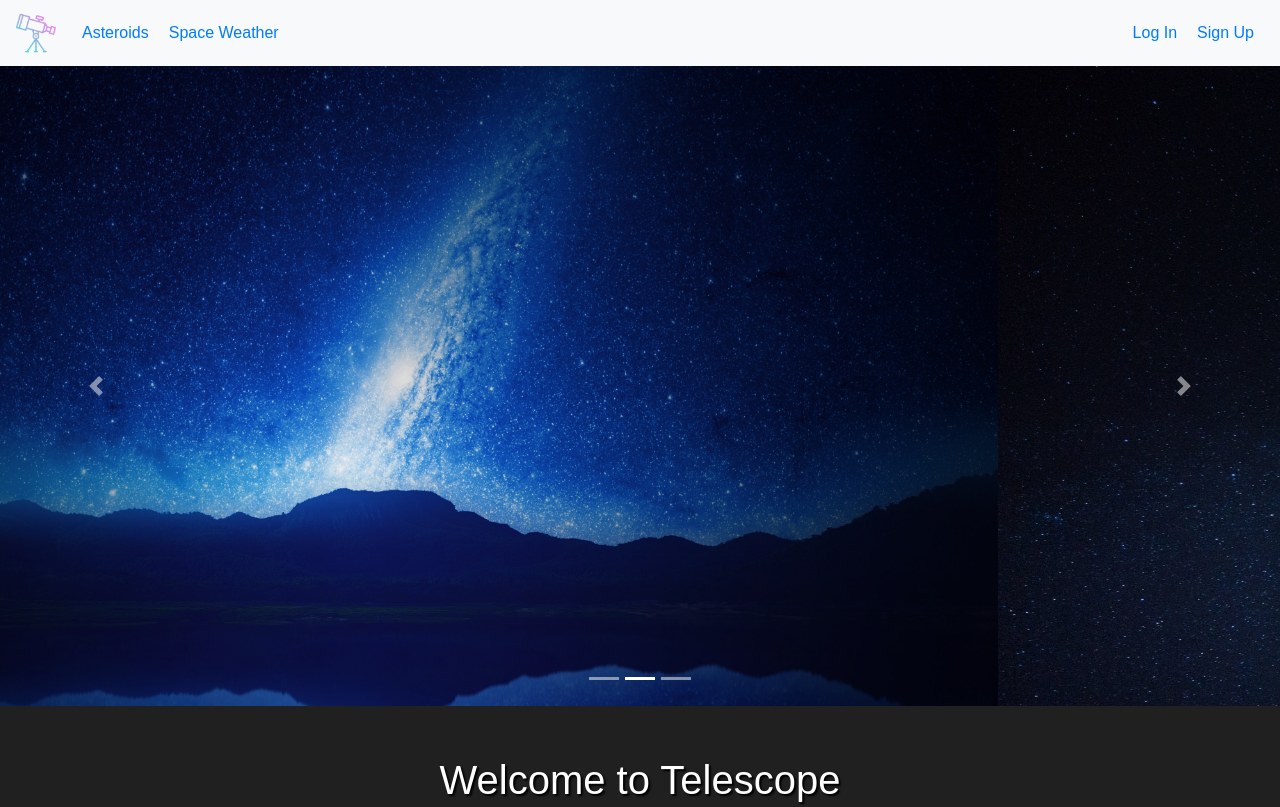
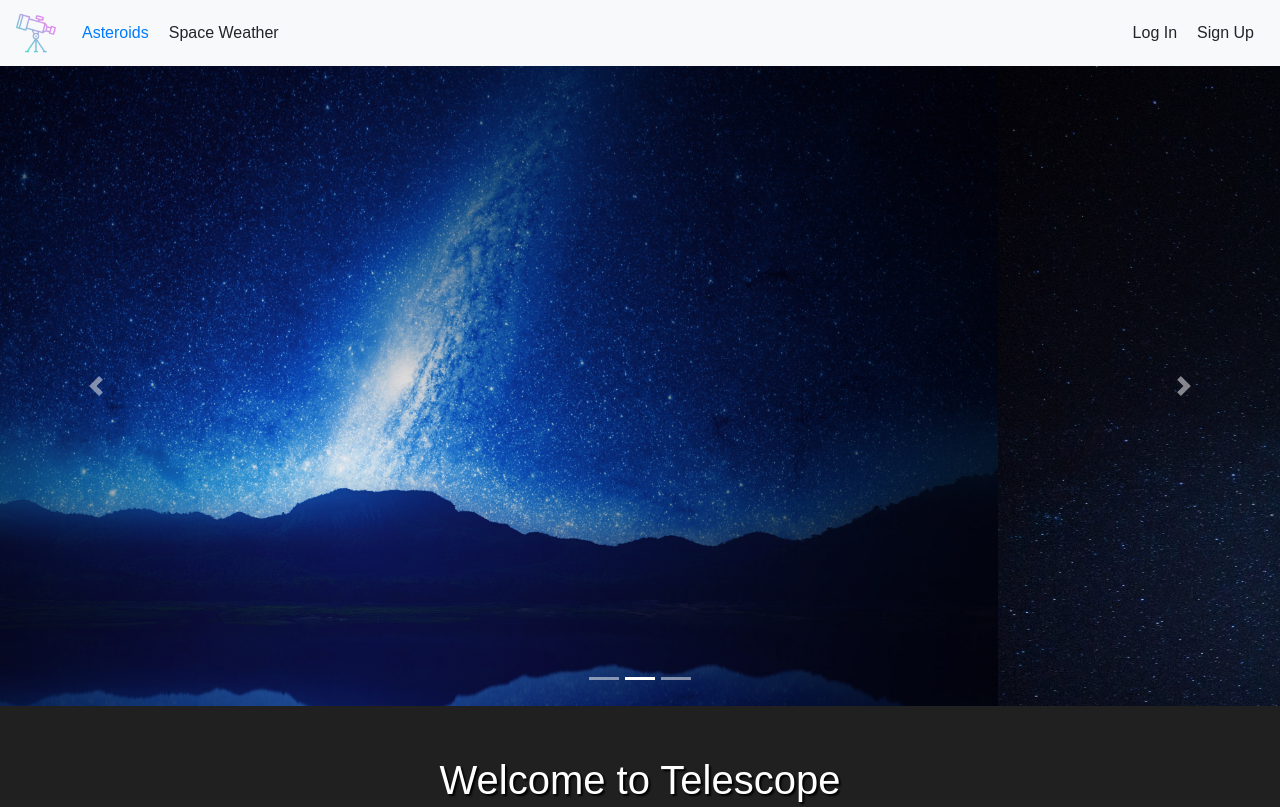
Before and after one commit to jmajurel/telescope, a React app: page / in a window 1280 px wide. Shown: the top 807 px of the page. Built offline with nearby package versions, Linux system fonts and the light colour scheme; no server answers.

Commit message:
minor modification on links elements and favicon

```diff
--- a/public/index.html
+++ b/public/index.html
@@ -9,7 +9,7 @@
       homescreen on Android. See https://developers.google.com/web/fundamentals/engage-and-retain/web-app-manifest/
     -->
     <link rel="manifest" href="%PUBLIC_URL%/manifest.json">
-    <link rel="shortcut icon" href="telescopeIcon.svg">
+    <link rel="shortcut icon" href="./telescopeIcon.png">
     <!--
       Notice the use of %PUBLIC_URL% in the tags above.
       It will be replaced with the URL of the `public` folder during the build.
--- a/src/components/HomePage.js
+++ b/src/components/HomePage.js
@@ -42,7 +42,7 @@ class HomePage extends Component {
 	      <div className="card-body">
 		<h5 className="card-title">Space Weather</h5>
 		<p className="card-text">Coronal ejection of solar particules</p>
-		<Link to="/weather" className="btn btn-primary">Check Out</Link>
+		<a to="/weather" className="btn btn-primary" disabled>Check Out</a>
 	      </div>
 	    </div>
 
--- a/src/components/NavBar.js
+++ b/src/components/NavBar.js
@@ -9,15 +9,15 @@ const NavBar = props => ((
 	<Link className='nav-link' to='/asteroids'>Asteroids</Link>
       </li>
       <li className='nav-item'>
-	<Link className='nav-link' to='/'>Space Weather</Link>
+	<a className='nav-link' disabled>Space Weather</a>
       </li>
     </ul>
     <ul className='navbar-nav navbar-right'>
       <li className='nav-item'>
-	<Link className='nav-link' to='/'>Log In</Link>
+	<a className='nav-link' disabled>Log In</a>
       </li>
       <li className='nav-item'>
-	<Link className='nav-link' to='/'>Sign Up</Link>
+	<a className='nav-link' disabled>Sign Up</a>
       </li>
     </ul>
   </nav>
```
